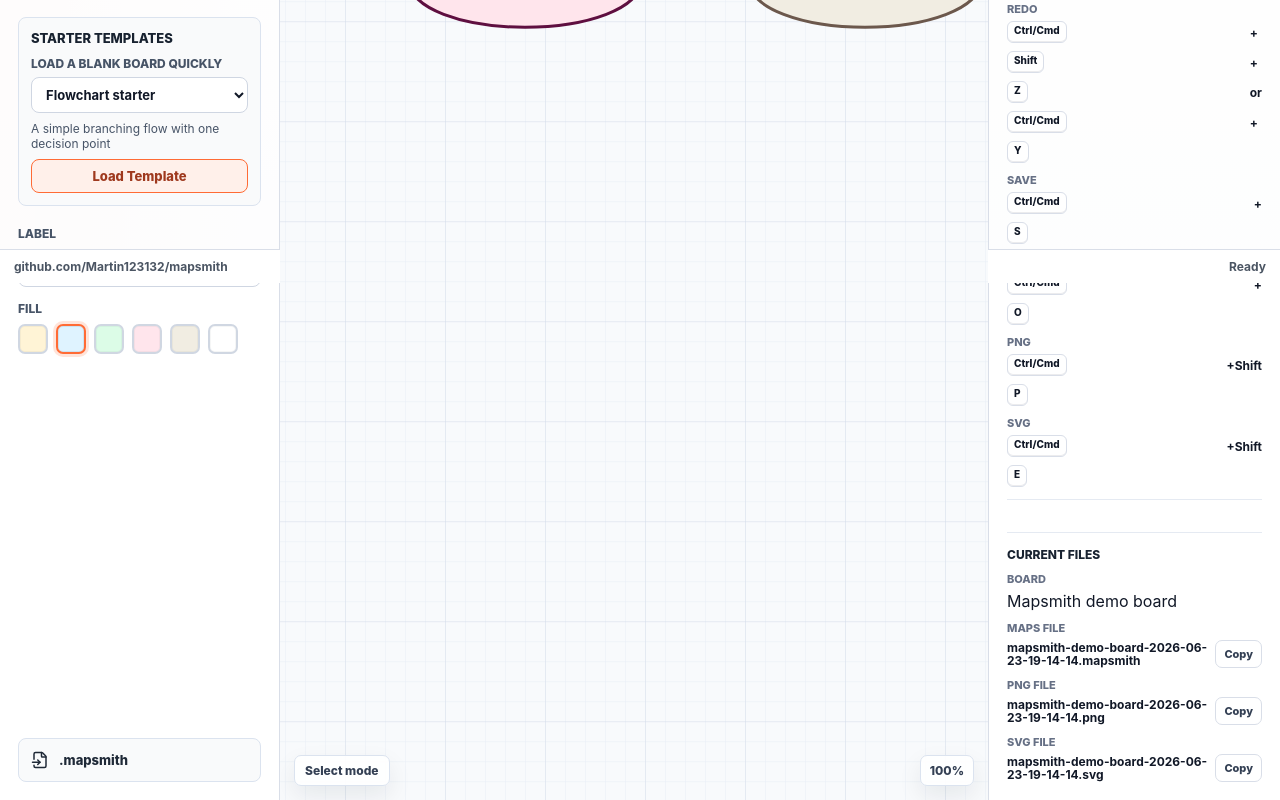
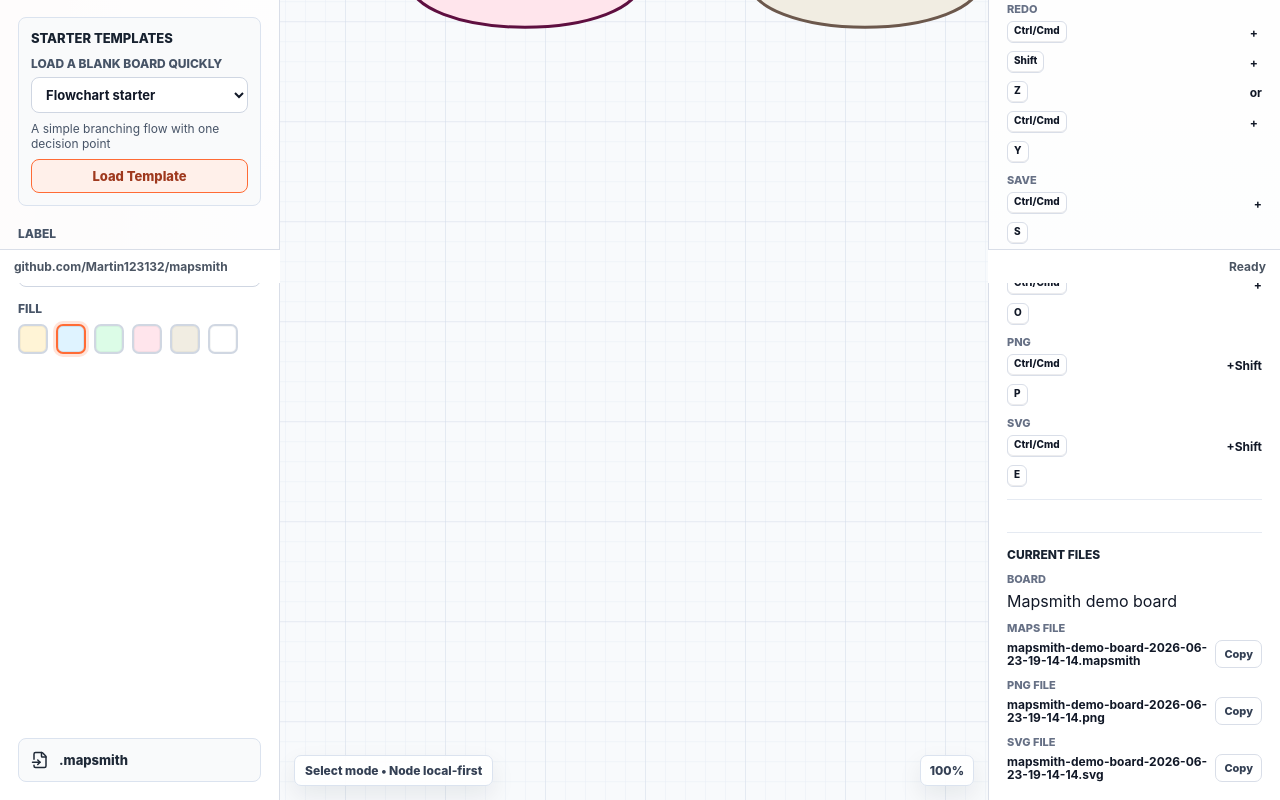
Before and after one commit to Martin123132/mapsmith, a React (Vite) app: page / in a window 1280 px wide. Shown: the part 517-1317 px from the top of the page. Built offline with nearby package versions, Linux system fonts and the light colour scheme.

Commit message:
Improve active selection visibility

```diff
--- a/src/App.css
+++ b/src/App.css
@@ -446,6 +446,11 @@
   filter:
     drop-shadow(0 0 0 rgba(255, 255, 255, 0.9))
     drop-shadow(0 0 6px rgba(255, 107, 53, 0.32));
+}
+
+.connector-selection-ring {
+  opacity: 0.26;
+  pointer-events: none;
 }
 
 .connector-hit {
--- a/src/App.tsx
+++ b/src/App.tsx
@@ -1054,6 +1054,17 @@ function App() {
 
     return 'Press ? for keyboard shortcuts. Press Tab to cycle selection, Shift+Tab previous'
   }, [selectedConnector, selectedNode, showShortcuts])
+  const selectionLabel = useMemo(() => {
+    if (selectedConnector) {
+      return `Connector ${selectedConnector.id}`
+    }
+
+    if (selectedNode) {
+      return `Node ${selectedNode.id}`
+    }
+
+    return ''
+  }, [selectedConnector, selectedNode])
   const nodeMap = useMemo(
     () => new Map(board.nodes.map((node) => [node.id, node])),
     [board.nodes],
@@ -2450,13 +2461,26 @@ function App() {
                 }
 
                 const normalizedConnector = assignPorts(connector, nodeMap)
+                const isSelectedConnector = selectedConnectorId === connector.id
                 const { start, end } = getPersistentConnectorEndpoints(normalizedConnector, from, to)
                 return (
                   <g
                     key={connector.id}
-                    className={`connector ${selectedConnectorId === connector.id ? 'selected' : ''}`}
+                    className={`connector ${isSelectedConnector ? 'selected' : ''}`}
                     onPointerDown={(event) => handleConnectorPointerDown(event, normalizedConnector)}
                   >
+                    {isSelectedConnector ? (
+                      <line
+                        className="connector-selection-ring"
+                        stroke={connector.stroke}
+                        strokeLinecap="round"
+                        strokeWidth="10"
+                        x1={start.x}
+                        x2={end.x}
+                        y1={start.y}
+                        y2={end.y}
+                      />
+                    ) : null}
                     <line
                       className="connector-hit"
                       stroke="transparent"
@@ -2488,7 +2512,7 @@ function App() {
                         {connector.label}
                       </text>
                     ) : null}
-                    {selectedConnectorId === connector.id ? (
+                    {isSelectedConnector ? (
                       <>
                         <circle className="connector-port" cx={start.x} cy={start.y} r="5.5" />
                         <circle className="connector-port" cx={end.x} cy={end.y} r="5.5" />
@@ -2520,7 +2544,7 @@ function App() {
               ? connectorStartId
                 ? 'Connector target'
                 : 'Connector source'
-              : `${tool[0].toUpperCase()}${tool.slice(1)} mode`}
+              : `${tool[0].toUpperCase()}${tool.slice(1)} mode${selectionLabel ? ` • ${selectionLabel}` : ''}`}
           </div>
           {showShortcuts ? (
             <aside className="shortcut-card" aria-label="Keyboard shortcuts">
```
